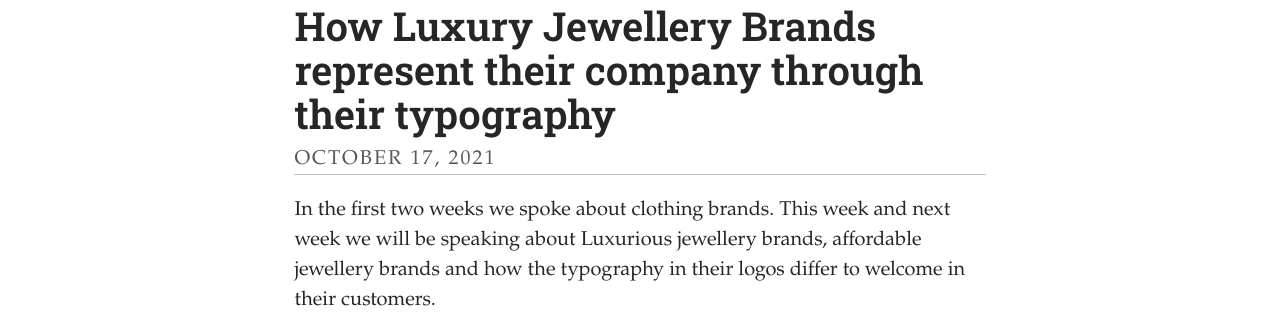
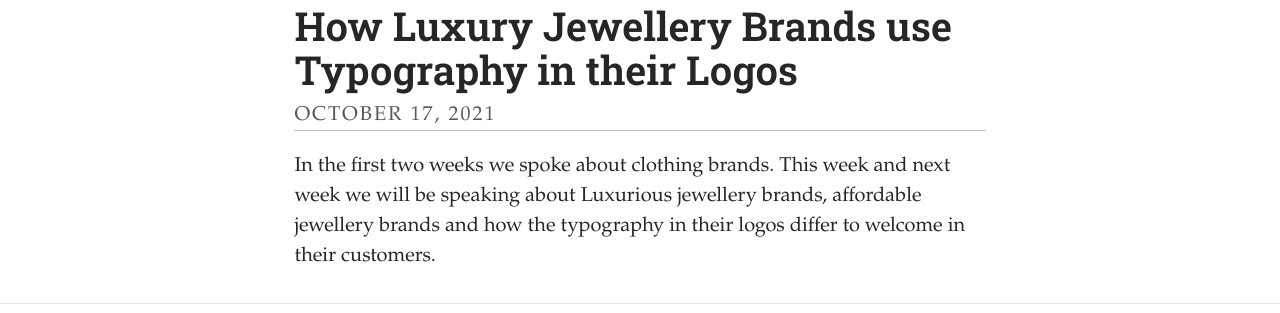
Before and after one commit to IvanTitov9/TypoWebsite, a Jekyll site: the page built from index.html, in a window 1280 px wide and 900 px high, scrolled down 2551 px, cut to the strip 261-574 px from the top of the window. Built offline with Jekyll 4.4.1, drawn with Linux system fonts in a browser that asks for light colours; some web fonts are replaced; the list of posts is cut into pages by our own code.

Commit message:
Update Post “2021-11-04-how-luxury-jewellery-brands-represent-their-company-through-their-typography”

```diff
--- a/_posts/2021-11-04-how-luxury-jewellery-brands-represent-their-company-through-their-typography.md
+++ b/_posts/2021-11-04-how-luxury-jewellery-brands-represent-their-company-through-their-typography.md
@@ -1,6 +1,6 @@
 ---
 layout: post
-title: How Luxury Jewellery Brands represent their company through their typography
+title: How Luxury Jewellery Brands use Typography in their Logos
 date: 2021-10-17T17:00:37.944Z
 image: ../uploads/jacek-dylag-_tv4btpdbgw-unsplash.jpg
 title_color: "#ffffff"
```
